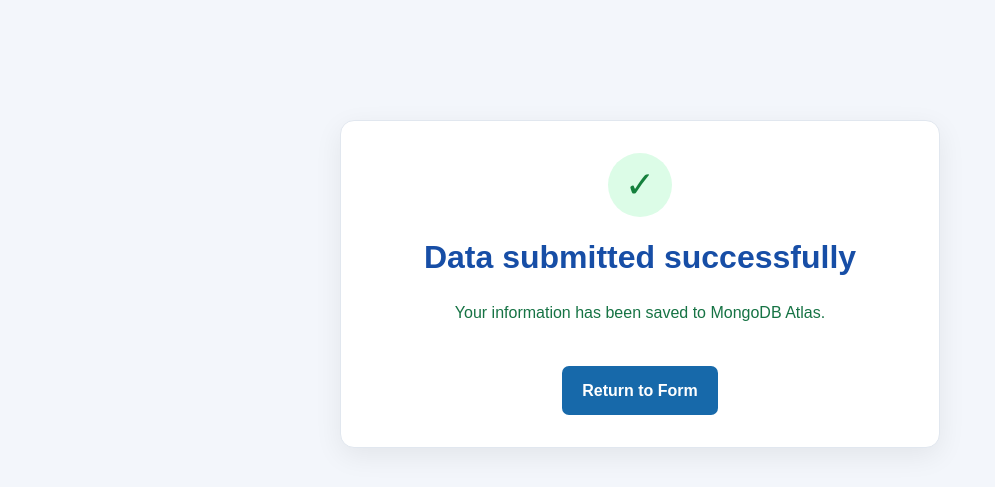
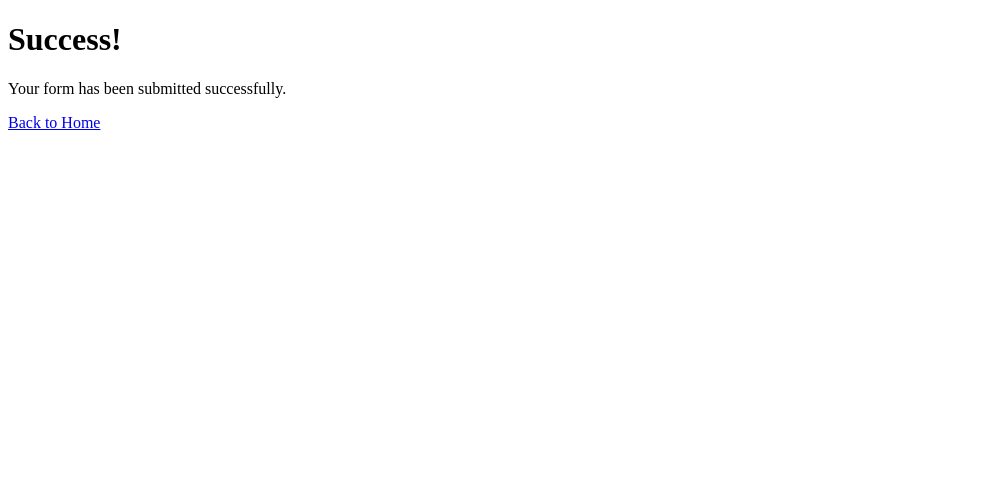
Before and after one commit to Kirankcdv/Flask_and_MongoDB_Kiran, a Flask app: template templates/sucess.html in a window 1280 px wide. Shown: the top 487 px of the page, without its empty margins (0-995 px from the left). Run offline with Flask 3, Linux system fonts and the light colour scheme; the template is opened without the code that fills it, so the values that code supplies are empty.

Commit message:
Fix success page and MongoDB form submission

```diff
--- a/templates/sucess.html
+++ b/templates/sucess.html
@@ -1,21 +1,13 @@
-
-<!DOCTYPE html>
+ <!DOCTYPE html>
 <html lang="en">
 <head>
     <meta charset="UTF-8">
     <meta name="viewport" content="width=device-width, initial-scale=1.0">
     <title>Submission Successful</title>
-    <link rel="stylesheet"
-          href="{{ url_for('static', filename='style.css') }}">
 </head>
 <body>
-    <main class="container success-container">
-        <div class="success-icon">&#10003;</div>
-        <h1>Data submitted successfully</h1>
-        <p class="success">Your information has been saved to MongoDB Atlas.</p>
-        <a class="button-link" href="{{ url_for('index') }}">
-            Return to Form
-        </a>
-    </main>
+    <h1>Success!</h1>
+    <p>Your form has been submitted successfully.</p>
+    <a href="/">Back to Home</a>
 </body>
 </html>
```
Also changed, not shown: templates/success.html (added, +13 -0 lines).
